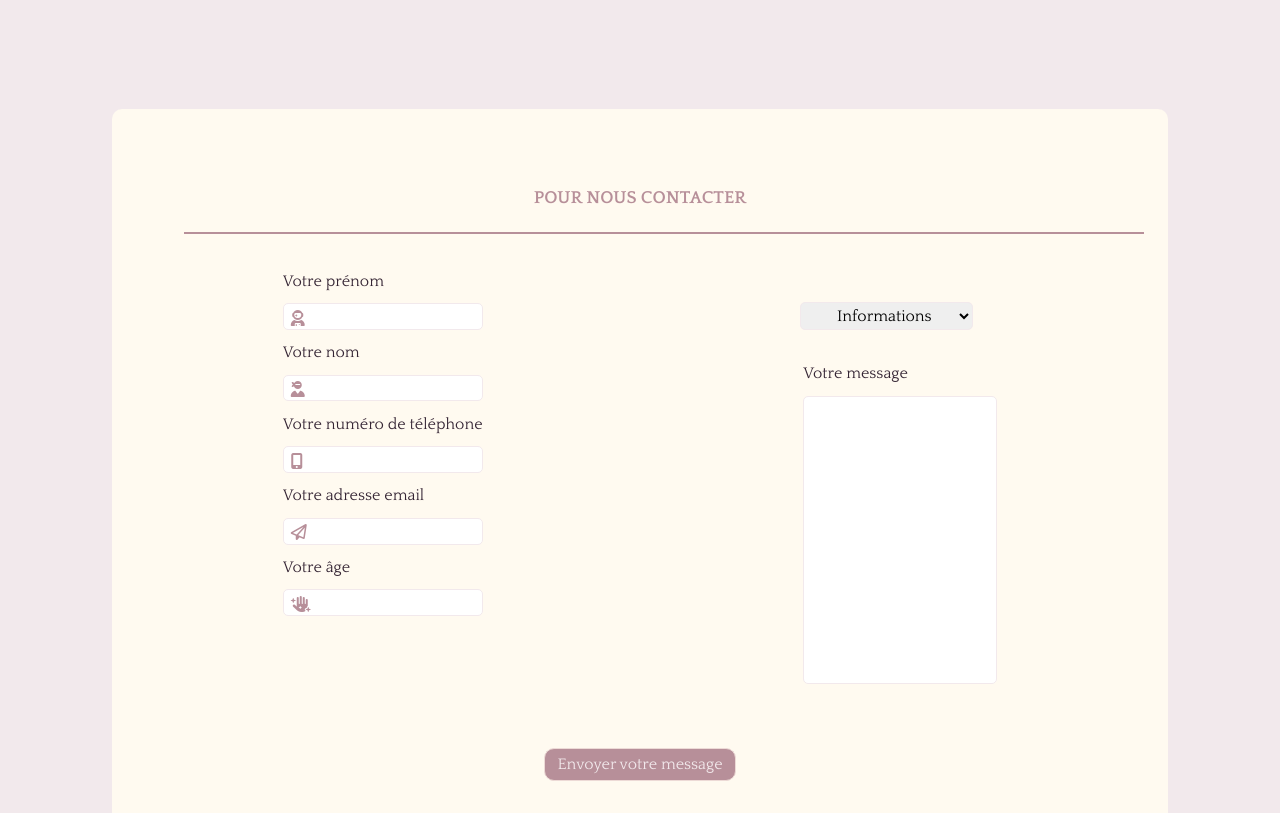
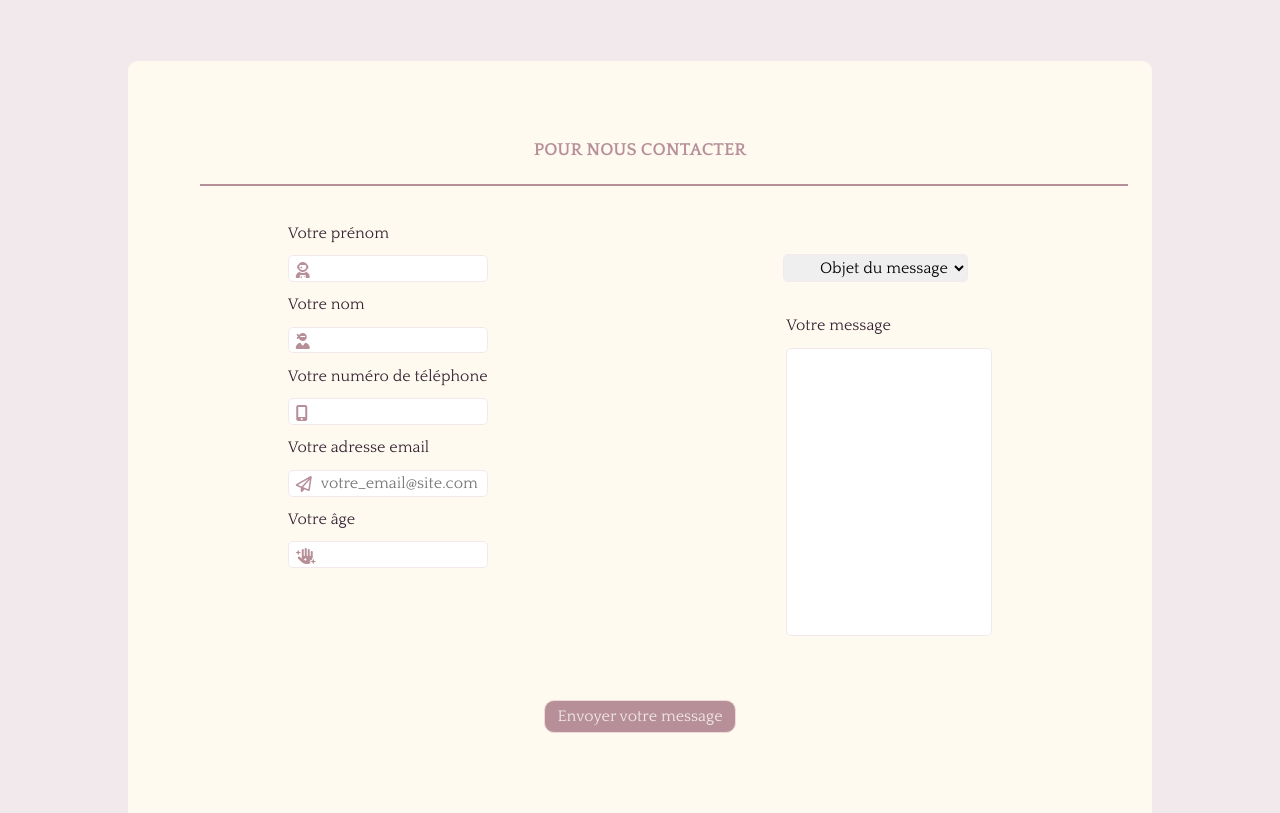
Before and after one commit to laurinaT/Terre_de_geekette, a website: page formulaire.html in a window 1280 px wide. Shown: the part 472-1285 px from the top of the page. Drawn offline with Linux system fonts and the light colour scheme.

Commit message:
Formulaire responsive fini

```diff
--- a/css/main.css
+++ b/css/main.css
@@ -489,6 +489,10 @@ form .body_form .right .box input, select {
    height: 36vh;
  }
 
+  .footer_form{
+   text-align: center;
+ }
+
  .footer_form button{
    margin-top: 2em;
    cursor: pointer;
@@ -497,6 +501,11 @@ form .body_form .right .box input, select {
 
  .footer_form button:hover{
   transform: scale(1.08);
+ }
+
+ input:invalid {
+  border: 2px dashed red;
+}
 
 }
 
@@ -601,8 +610,9 @@ form {
   justify-content: wrap;
   padding: 5em 3em 4em 3em;
   background-color: floralwhite;
-  margin: 7em;
+  margin: 0 auto 5em auto;
   border-radius: 10px;
+  max-width: 80%;
 }
 
 form h1 {
--- a/formulaire.html
+++ b/formulaire.html
@@ -59,22 +59,22 @@
         <div class="left">
             <div class="box">
               <label>Votre prénom</label>
-              <input type="text">
+              <input type="text" minlength="2" maxlength="40">
               <i class="fas fa-user-astronaut"></i>
             </div>
             <div class="box">
               <label>Votre nom</label>
-              <input type="text">
+              <input type="text" required minlength="2" maxlength="40">
               <i class="fas fa-user-ninja"></i>
             </div>
             <div class="box">
               <label>Votre numéro de téléphone</label>
-              <input type="number">
+              <input type="tel" minlength="10" maxlength="10">
               <i class="fas fa-mobile-alt"></i>
             </div>
             <div class="box">
               <label>Votre adresse email</label>
-              <input type="email">
+              <input type="email" placeholder="votre_email@site.com" required>
               <i class="far fa-paper-plane"></i>
             </div>
             <div class="box">
@@ -88,17 +88,18 @@
 
         <div class="right">
             <div class="box">
-              <select name="choices" size=1 placeholder="Objet">
-              <option>Informations</option>
-              <option>Réclamations</option>
-              <option>Partenariat</option>
-              <option>Autre...</option>
+              <select name="choices" size=1 required>
+              <option value="">Objet du message</option>
+              <option value="1">Informations</option>
+              <option value="2">Réclamations</option>
+              <option value="3">Partenariat</option>
+              <option value="4">Autre...</option>
             </select>
             </div>
             <div id="box_textarea">
             <label>Votre message</label>
             <i class="far fa-comment"></i>
-            <textarea placeholder="Saisissez ici...">
+            <textarea placeholder="Saisissez ici..." rows="1" aria-required="true">
             </textarea>
           </div>
 
@@ -106,7 +107,7 @@
 
       </div>
       <div class="footer_form" align="center">
-        <button id="couleur" type="button" class="button_dark">Envoyer votre message</button>
+        <button id="couleur" class="button_dark" type="submit">Envoyer votre message</button>
       </div>
     </form>
 
```
Also changed, not shown: index.html (+1 -1 lines).
